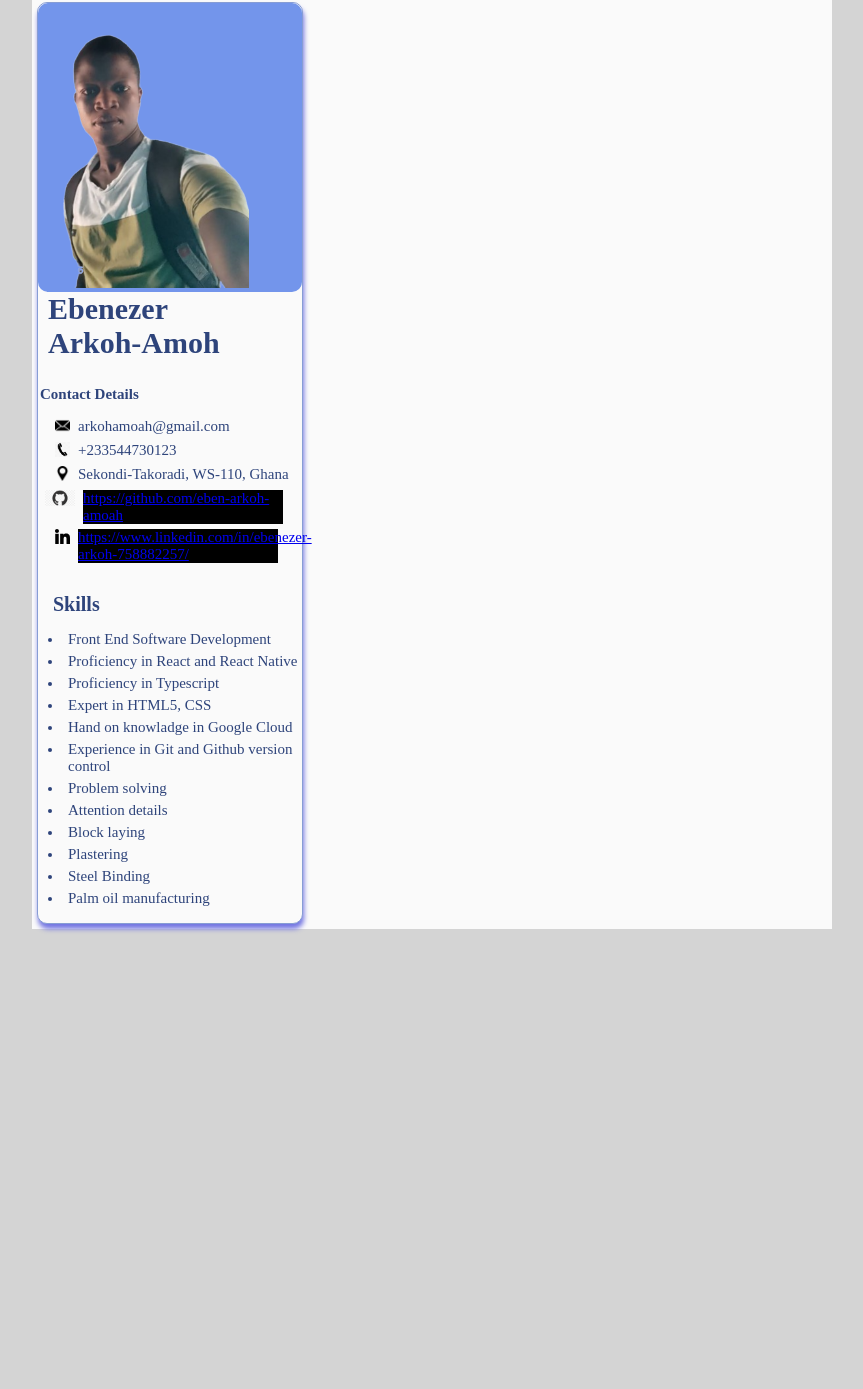
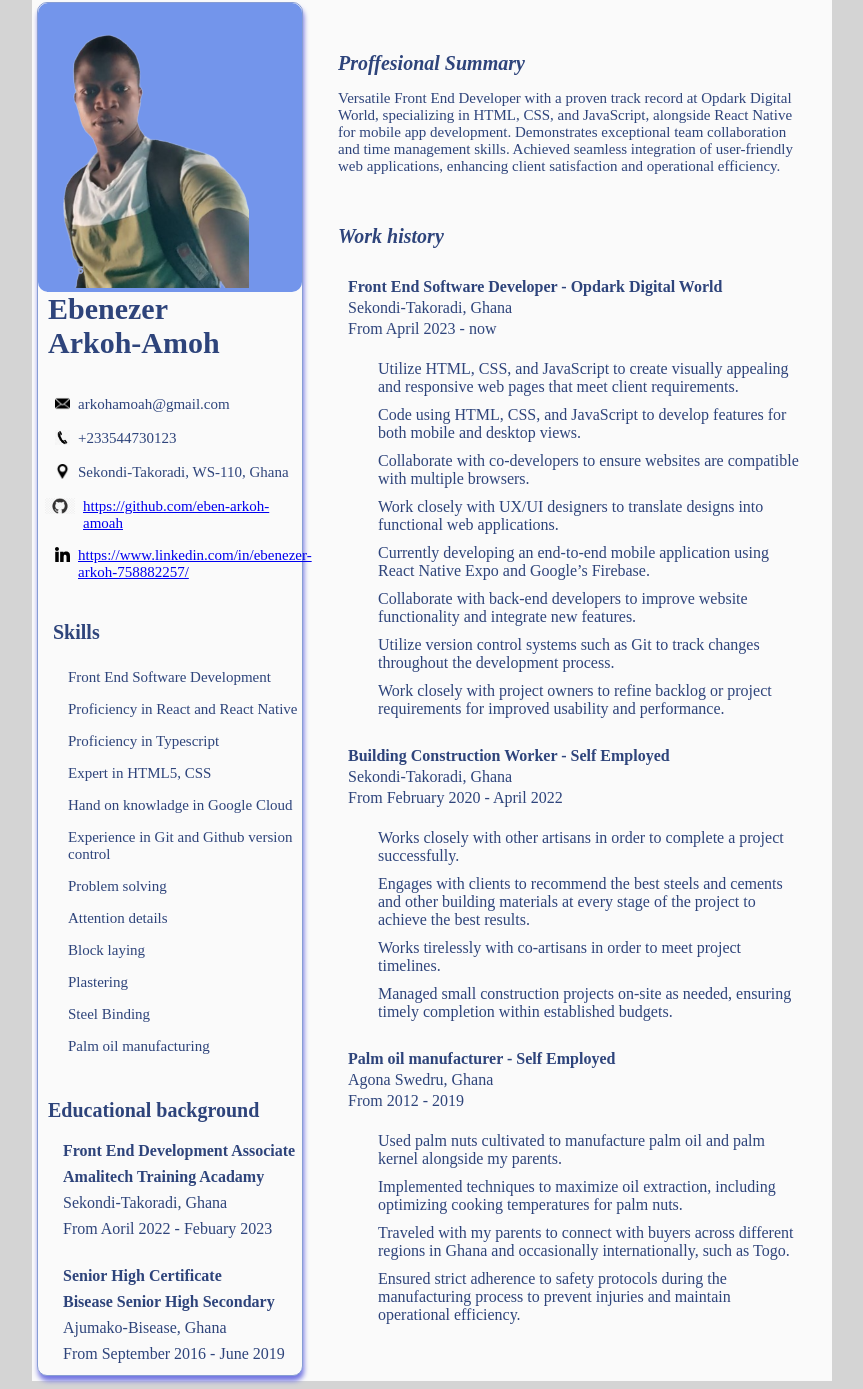
Before and after one commit to eben-arkoh-amoah/readme, a plain HTML site: page index.html in a window 1280 px wide. Shown: the part 11-1400 px from the top of the page, without its empty margins (208-1071 px from the left). Before the commit the page ends 948 px from the top, so only its background shows below. Drawn offline with Linux system fonts and the light colour scheme.

Commit message:
added the education section

```diff
--- a/index.html
+++ b/index.html
@@ -9,7 +9,7 @@
 </head>
 <body>
     <div class="container">
-        <div class="about">
+        <section class="about">
             <div class="me-container"><img src="./assets/me.png" alt="my photo" id="me-img"/></div>
            <div class="address">
             <div class="my-name">
@@ -17,7 +17,6 @@
                 <span>Arkoh-Amoh</span>
             </div>
             <ul class="location">
-                <li class="location-heading">Contact Details</li>
               <li><span><img src="./assets/email-icom.png" class="addr-icon"/>
               </span><span> arkohamoah@gmail.com</span></li>
             <li><span><img src="./assets/phone-icon.png" class="addr-icon" />
@@ -45,7 +44,93 @@
               <li>Steel Binding</li>
               <li>Palm oil manufacturing</li>
             </ul>
-        </div>
+            <div class="skills education">
+                <p class="location-heading">Educational background</p>
+                <div class="amalitech">
+                    <p class="list-header">
+                       Front End Development Associate
+                    </p>
+                    <p class="list-header">
+                        Amalitech Training Acadamy
+                    </p>
+                    <p>Sekondi-Takoradi, Ghana</p>
+                    <p>From Aoril 2022 - Febuary 2023</p>
+                </div>
+                <div class="biseco">
+                    <p class="list-header">
+                        Senior High Certificate
+                    </p>
+                    <p class="list-header">
+                        Bisease Senior High Secondary
+                    </p>
+                    <p>Ajumako-Bisease, Ghana</p>
+                    <p>From September 2016 - June 2019</p>
+                </div>
+            </div>
+        </section>
+        <main>
+            <div>
+                <h1>Proffesional Summary</h1>
+                <p class="brief">
+                    Versatile Front End Developer with a proven track record at Opdark Digital World, specializing in HTML, CSS, and
+                    JavaScript, alongside React Native for mobile app development. Demonstrates exceptional team collaboration and time
+                    management skills. Achieved seamless integration of user-friendly web applications, enhancing client satisfaction and
+                    operational efficiency.
+                </p>
+            </div>
+            <div>
+                <h2>Work history</h2>
+
+                <ul class="work">
+                <div class="desc">
+                    <p class="heading">Front End Software Developer - Opdark Digital World</p>
+                    <p>Sekondi-Takoradi, Ghana</p>
+                    <p>From April 2023 - now</p>
+                </div>
+                <li>
+                    Utilize HTML, CSS, and JavaScript to create visually appealing and responsive web pages that meet client requirements.
+                </li>
+                <li>Code using HTML, CSS, and JavaScript to develop features for both mobile and desktop views.</li>
+                <li>Collaborate with co-developers to ensure websites are compatible with multiple browsers.</li>
+                <li>Work closely with UX/UI designers to translate designs into functional web applications.</li>
+                <li>Currently developing an end-to-end mobile application using React Native Expo and Google’s Firebase.</li>
+                <li>Collaborate with back-end developers to improve website functionality and integrate new features.</li>
+                <li>Utilize version control systems such as Git to track changes throughout the development process.</li>
+                <li>Work closely with project owners to refine backlog or project requirements for improved usability and performance.</li>
+                </ul>
+                <ul class="work">
+                <div class="desc">
+                    <p class="heading">Building Construction Worker - Self Employed</p>
+                    <p>Sekondi-Takoradi, Ghana</p>
+                    <p>From February 2020 - April 2022</p>
+                </div>
+                <li>
+                    Works closely with other artisans in order to complete a project successfully.
+                </li>
+                <li>Engages with clients to recommend the best steels and cements and other building materials at every stage of the project
+                to achieve the best results.</li>
+                <li>Works tirelessly with co-artisans in order to meet project timelines.</li>
+                <li>Managed small construction projects on-site as needed, ensuring timely completion within established budgets.</li>
+                </ul>
+
+                <ul class="work">
+                    <div class="desc">
+                        <p class="heading">Palm oil manufacturer - Self Employed</p>
+                        <p>Agona Swedru, Ghana</p>
+                        <p>From 2012 - 2019</p>
+                    </div>
+                    <li>
+                        Used palm nuts cultivated to manufacture palm oil and palm kernel alongside my parents.
+                    </li>
+                    <li>Implemented techniques to maximize oil extraction, including optimizing cooking temperatures for palm nuts.</li>
+                    <li>Traveled with my parents to connect with buyers across different regions in Ghana and occasionally internationally, such
+                    as Togo.</li>
+                    <li>Ensured strict adherence to safety protocols during the manufacturing process to prevent injuries and maintain
+                    operational efficiency.
+                    </li>
+                </ul>
+            </div>
+        </main>
     </div>
 </body>
 </html>
--- a/style.css
+++ b/style.css
@@ -11,7 +11,7 @@ body{
    flex-direction: row;
    align-items: flex-start;
    justify-content: flex-start;
-
+   color: #2E447B;
 }
 .about{
     width: 33%;
@@ -45,10 +45,14 @@ body{
     font-weight: 600;
 }
 
+li{
+    margin-top: 10px;
+    list-style: none;
+}
+
 .location>li>a{
     width: 85%;
     max-width: 200px;
-    background: #000;
 }
 
 .location, .skills{
@@ -107,3 +111,63 @@ body{
         overflow: wrap;
         padding-left: 5px;
 }
+
+main{
+    width: 58%;
+    padding: 10px;
+    margin: auto;
+}
+
+h1, h2{
+    font-weight: 600;
+    font-size: 20px;
+    font-style: italic;
+    color: #2E447B;
+}
+
+h2{
+    margin-top: 50px;
+}
+
+.brief{
+    font-size: 15px;
+    color: #2E447B;
+}
+
+.work{
+line-height: 5px;
+}
+
+.desc{
+    margin-left: -30px;
+    padding-top: 3px;
+    padding-bottom: 3px;
+}
+
+.work>li{
+    line-height: normal;
+    padding-top: 5;
+    font-weight: 300;
+}
+
+.heading{
+    list-style: none;
+    font-weight: 600;
+
+}
+
+.education{
+    list-style: none;
+    line-height: 10px;
+    display: flex;
+    flex-direction: column;
+
+}
+
+.amalitech{
+    margin-top: -20px;
+}
+
+.amalitech>.list-header, .biseco>.list-header{
+    font-weight: 600;
+}
```
